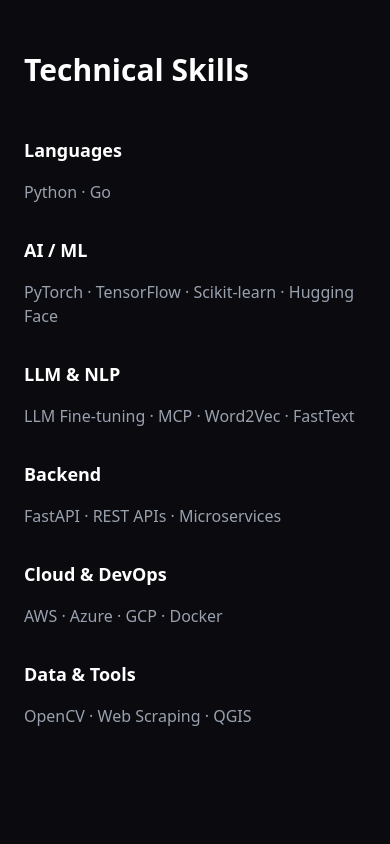
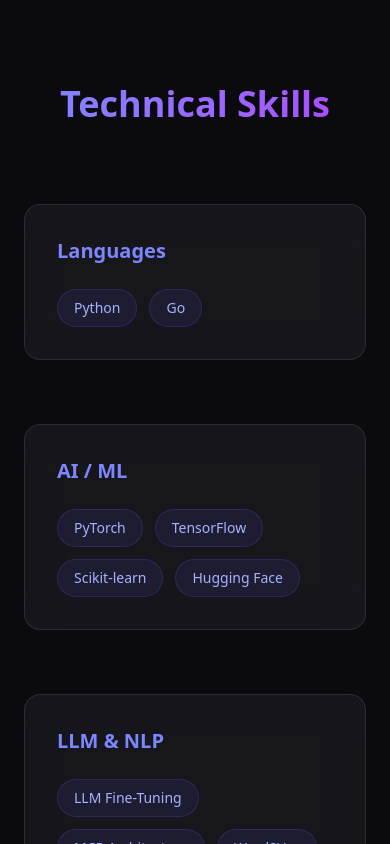
Before and after one commit to sumokshaparhi/portfolio, a Next.js app: page / in a window 390 px wide. Shown: the part 6040-6884 px from the top of the page. Built offline with nearby package versions, Linux system fonts and the light colour scheme.

Commit message:
Upgrade Skills section to glass matrix layout

```diff
--- a/src/components/Skills.tsx
+++ b/src/components/Skills.tsx
@@ -1,52 +1,73 @@
+"use client";
+
+import { motion } from "framer-motion";
+
+const skillCategories = [
+  {
+    title: "Languages",
+    skills: ["Python", "Go"],
+  },
+  {
+    title: "AI / ML",
+    skills: ["PyTorch", "TensorFlow", "Scikit-learn", "Hugging Face"],
+  },
+  {
+    title: "LLM & NLP",
+    skills: ["LLM Fine-Tuning", "MCP Architecture", "Word2Vec", "FastText"],
+  },
+  {
+    title: "Backend",
+    skills: ["FastAPI", "REST APIs", "Microservices"],
+  },
+  {
+    title: "Cloud & DevOps",
+    skills: ["AWS", "Azure", "GCP", "Docker"],
+  },
+  {
+    title: "Data & Tools",
+    skills: ["OpenCV", "Web Scraping", "QGIS"],
+  },
+];
+
 export default function Skills() {
   return (
-    <section id="skills" className="py-24 px-6 max-w-6xl mx-auto">
-      <h2 className="text-3xl md:text-4xl font-semibold mb-12">
+    <section id="skills" className="py-32 px-6 max-w-6xl mx-auto">
+      <motion.h2
+        className="text-4xl font-semibold mb-20 text-center bg-gradient-to-r from-indigo-400 to-purple-500 bg-clip-text text-transparent"
+        initial={{ opacity: 0, y: 30 }}
+        whileInView={{ opacity: 1, y: 0 }}
+        transition={{ duration: 0.6 }}
+        viewport={{ once: true }}
+      >
         Technical Skills
-      </h2>
+      </motion.h2>
 
-      <div className="grid md:grid-cols-3 gap-8">
+      <div className="grid md:grid-cols-2 gap-16">
+        {skillCategories.map((category, index) => (
+          <motion.div
+            key={index}
+            initial={{ opacity: 0, y: 40 }}
+            whileInView={{ opacity: 1, y: 0 }}
+            transition={{ duration: 0.6, delay: index * 0.08 }}
+            viewport={{ once: true }}
+            className="bg-white/5 backdrop-blur-xl border border-white/10 rounded-2xl p-8 hover:border-indigo-500/30 transition duration-500"
+          >
+            <h3 className="text-xl font-semibold mb-6 text-indigo-400">
+              {category.title}
+            </h3>
 
-        <div>
-          <h3 className="text-lg font-semibold mb-4 text-white">Languages</h3>
-          <p className="text-gray-400">Python · Go</p>
-        </div>
-
-        <div>
-          <h3 className="text-lg font-semibold mb-4 text-white">AI / ML</h3>
-          <p className="text-gray-400">
-            PyTorch · TensorFlow · Scikit-learn · Hugging Face
-          </p>
-        </div>
-
-        <div>
-          <h3 className="text-lg font-semibold mb-4 text-white">LLM & NLP</h3>
-          <p className="text-gray-400">
-            LLM Fine-tuning · MCP · Word2Vec · FastText
-          </p>
-        </div>
-
-        <div>
-          <h3 className="text-lg font-semibold mb-4 text-white">Backend</h3>
-          <p className="text-gray-400">
-            FastAPI · REST APIs · Microservices
-          </p>
-        </div>
-
-        <div>
-          <h3 className="text-lg font-semibold mb-4 text-white">Cloud & DevOps</h3>
-          <p className="text-gray-400">
-            AWS · Azure · GCP · Docker
-          </p>
-        </div>
-
-        <div>
-          <h3 className="text-lg font-semibold mb-4 text-white">Data & Tools</h3>
-          <p className="text-gray-400">
-            OpenCV · Web Scraping · QGIS
-          </p>
-        </div>
-
+            <div className="flex flex-wrap gap-3">
+              {category.skills.map((skill, i) => (
+                <span
+                  key={i}
+                  className="text-sm px-4 py-2 rounded-full bg-indigo-500/10 border border-indigo-500/20 text-indigo-300 hover:bg-indigo-500/20 hover:border-indigo-400 transition duration-300"
+                >
+                  {skill}
+                </span>
+              ))}
+            </div>
+          </motion.div>
+        ))}
       </div>
     </section>
   );
```
